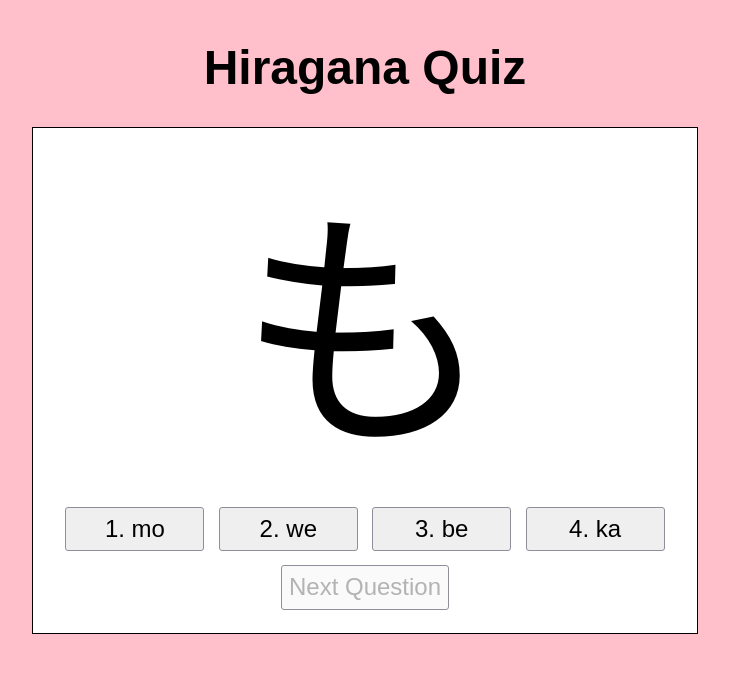
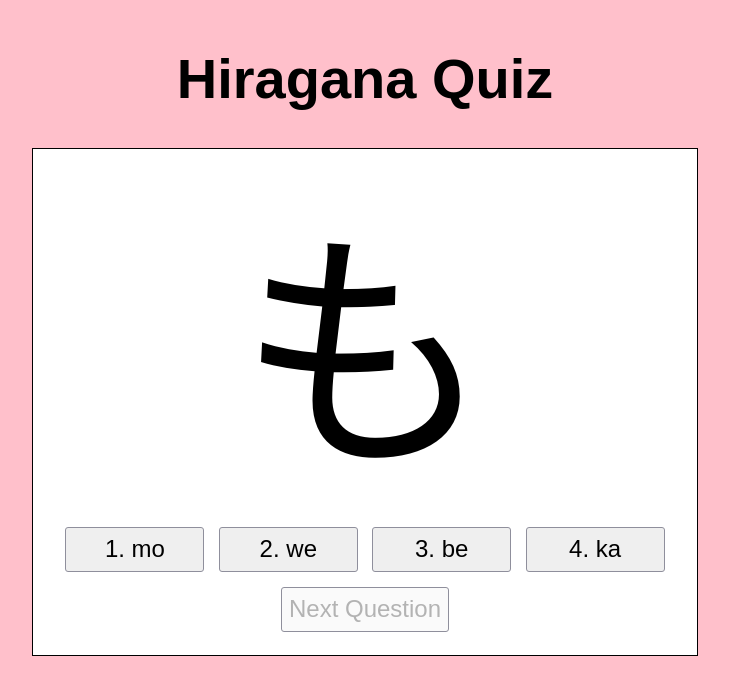
Before and after one commit to SpencerSurface/hiragana-quiz, a plain HTML site: page index.html in a window 1280 px wide. Both pictures are taken after a click on the button "Start quiz". Shown: the whole page, without its empty margins (275-1004 px from the left). Drawn offline with Linux system fonts and the light colour scheme.

Commit message:
add comments

```diff
--- a/assets/css/style.css
+++ b/assets/css/style.css
@@ -1,6 +1,6 @@
 :root {
-    --green: rgb(63, 191, 63);
-    --red: rgb(255, 63, 63);
+    --green: rgb(127, 255, 127);
+    --red: rgb(255, 127, 127);
 }
 
 * {
@@ -15,6 +15,7 @@ body {
     text-align: center;
 }
 
+/* Style the main area */
 main {
     background-color: white;
     width: 50%;
@@ -23,7 +24,7 @@ main {
 }
 
 h1 {
-    font-size: 3em;
+    font-size: 3.5em;
 }
 
 h2 {
@@ -32,6 +33,7 @@ h2 {
 
 p, button {
     font-size: 1.5em;
+    line-height: 1.2em;
 }
 
 button {
@@ -41,6 +43,7 @@ button {
     border-radius: 3px;
 }
 
+/* Style the screens */
 #start-div,
 #quiz-div,
 #end-div {
@@ -49,6 +52,7 @@ button {
     align-items: center;
 }
 
+/* Style the quiz screen */
 .mc-div{
     width: 100%;
     display: flex;
@@ -72,6 +76,7 @@ button {
     font-size: 16em;
 }
 
+/* Responsive styling */
 @media (max-width: 1100px) {
     main {
         width: 60%;
--- a/assets/js/script.js
+++ b/assets/js/script.js
@@ -1,10 +1,12 @@
+// Variables
 let currentQuestionNum = 1;
-const quizLength = 2;
+const quizLength = 20;
 const mcOptions = 4;
 let quizScore = 0;
 let questionKana = [];
 let isAnswered = false;
 
+// Select and create elements
 const startButton = document.querySelector("#start-button");
 const startDiv = document.querySelector("#start-div");
 const mainEl = document.querySelector("main");
@@ -17,29 +19,47 @@ let scoreSpan;
 const endDiv = createEndDiv();
 
 
-
+// Event listeners
 startButton.addEventListener("click", startQuiz);
 nextButton.addEventListener("click", displayNextQuestion);
 quizDiv.addEventListener("click", handleQuizDivClick);
 returnButton.addEventListener("click", returnToStart);
 
 
+// Function definitions
+// Starts the quiz
 function startQuiz() {
+    // Remove the start screen
     startDiv.remove();
 
+    // Append the quiz screen
     mainEl.append(quizDiv);
 
+    // Reset the question number, score, and question kana
     currentQuestionNum = 1;
     quizScore = 0;
     questionKana = [];
 
+    // Pick random kana for the questions
     for (let i = 0; i < quizLength; i++) {
         questionKana.push(randomKana());
     }
 
+    // Display the first question
     displayNewQuestion();
 }
 
+// Ends the quiz
+function endQuiz() {
+    // Remove the quiz screen
+    quizDiv.remove();
+    // Display the final score
+    scoreSpan.textContent = quizScore;
+    // Append the game over screen
+    mainEl.append(endDiv);
+}
+
+// Creates the div element for the quiz
 function createQuizDiv() {
     let quizDiv = document.createElement("div");
     quizDiv.id = "quiz-div";
@@ -69,6 +89,7 @@ function createQuizDiv() {
     return quizDiv;
 }
 
+// Creates the div element for the game over screen
 function createEndDiv() {
     let endDiv = document.createElement("div");
     endDiv.id = "end-div";
@@ -88,21 +109,34 @@ function createEndDiv() {
     return endDiv;
 }
 
+// Displays a question
 function displayNewQuestion() {
+    // Select the multiple choice buttons if necessary
+    // Note: global scope
+    if (!mcButtons) {
+        mcButtons = document.querySelectorAll(".mc-button");
+    }
+
+    // Update flag
     isAnswered = false;
+    // Disable the next button
     nextButton.disabled = true;
+    // Remove styling from the multiple choice buttons
     if (mcButtons) {
         console.log("hi")
         for (let i = 0; i < mcButtons.length; i++) {
-                mcButtons[i].classList.remove("correct-answer");
+            mcButtons[i].classList.remove("correct-answer");
             mcButtons[i].classList.remove("wrong-answer");
         }
     }
 
+    // Get the current question's kana and romanization
     let currentKana = questionKana[currentQuestionNum - 1].kana;
     let currentRomaji = questionKana[currentQuestionNum - 1].romaji;
+    // Display the kana to the screen
     document.querySelector("#kana-span").textContent = currentKana;
 
+    // Get additional, incorrect romanizations
     let romajiList = [currentRomaji];
     let tempRomaji = "";
     while (romajiList.length < mcOptions) {
@@ -112,8 +146,7 @@ function displayNewQuestion() {
         }
     }
 
-    // Note: global scope
-    mcButtons = document.querySelectorAll(".mc-button");
+    // Display and save as data the romanizations in the multiple choice buttons
     for (let i = 0; i < mcButtons.length; i++) {
         tempRomaji = romajiList.splice(Math.floor(romajiList.length * Math.random()), 1)[0]
         mcButtons[i].textContent = (i + 1) + ". " + tempRomaji;
@@ -121,28 +154,36 @@ function displayNewQuestion() {
     }
 }
 
+// Displays the next question
 function displayNextQuestion() {
+    // Increment the question number
     currentQuestionNum++;
+    // Display the question for the updated question number or end the quiz
     if (currentQuestionNum <= quizLength) {
         displayNewQuestion();
     } else {
-        quizDiv.remove();
-        scoreSpan.textContent = quizScore;
-        mainEl.append(endDiv);
+        endQuiz();
     }
 }
 
+// Handles the event in which the quiz div is clicked
 function handleQuizDivClick(event) {
+    // Only interested in clicks on the multiple choice buttons
     if (event.target.classList.contains("mc-button")) {
+        // Only interested if the question hasn't already been answered
         if (!isAnswered) {
+            // Update the score and display whether the user was correct
             if (checkAnswer(event.target.dataset.romaji)) {
                 quizScore = quizScore + 1;
                 alert("Correct!");
             } else {
                 alert("Wrong!");
             }
+            // Update flag
             isAnswered = true;
+            // Enable the next button
             nextButton.disabled = false;
+            // Add classes to style the mc buttons based on the user's answer
             for (let i = 0; i < mcButtons.length; i++) {
                 if (mcButtons[i].dataset.romaji === questionKana[currentQuestionNum - 1].romaji) {
                     mcButtons[i].classList.add("correct-answer");
@@ -154,15 +195,21 @@ function handleQuizDivClick(event) {
     }
 }
 
+// Checks whether a given answer is correct
 function checkAnswer(answeredRomaji) {
+    // Note: based on the current question number
     return answeredRomaji === questionKana[currentQuestionNum - 1].romaji;
 }
 
+// Returns to the start screen
 function returnToStart() {
+    // Remove the game over screen
     endDiv.remove();
+    // Append the start screen
     mainEl.append(startDiv);
 }
 
+// Picks a random kana from the list of kana
 function randomKana() {
     return kanaList[Math.floor((kanaList.length - 1) * Math.random())];
 }
```
